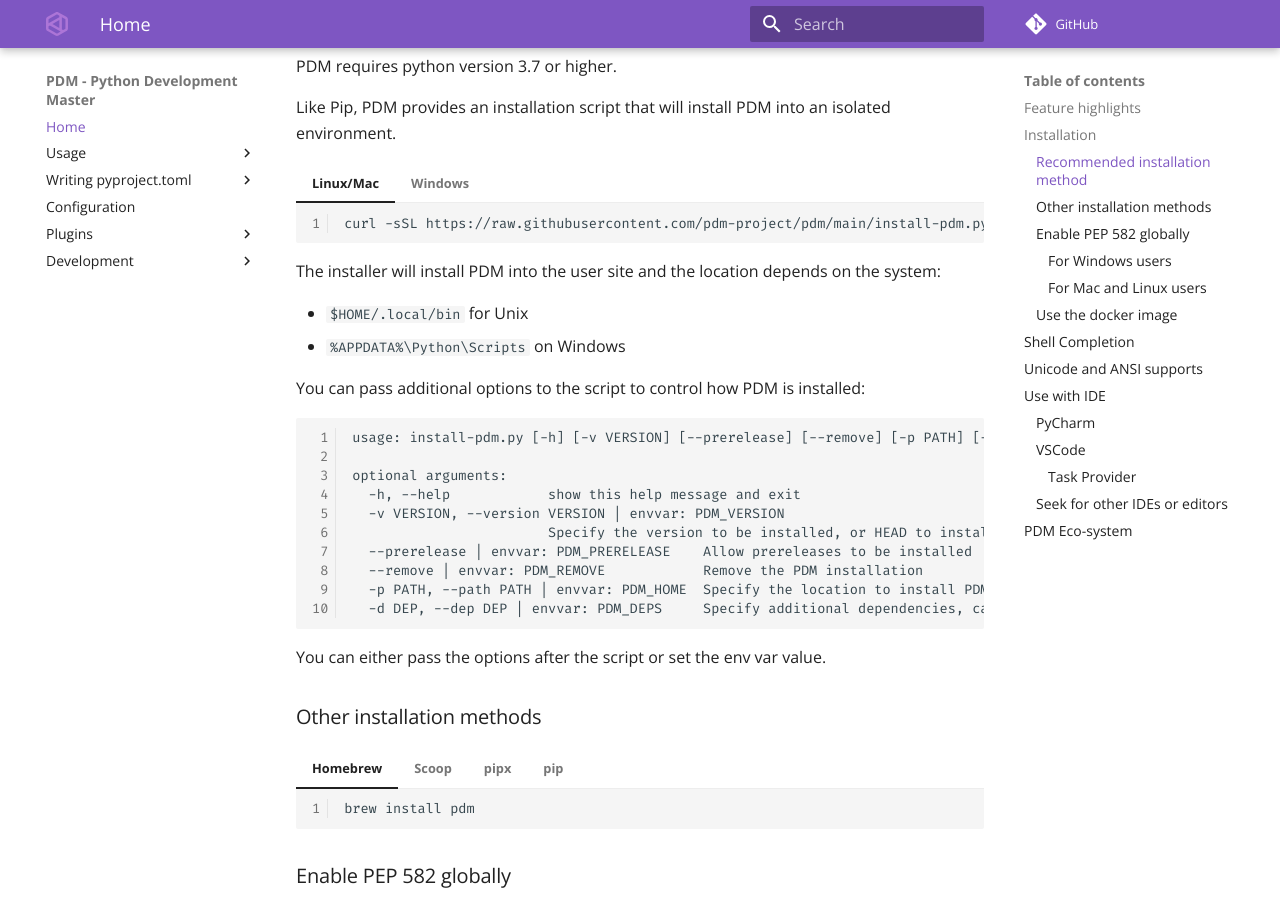
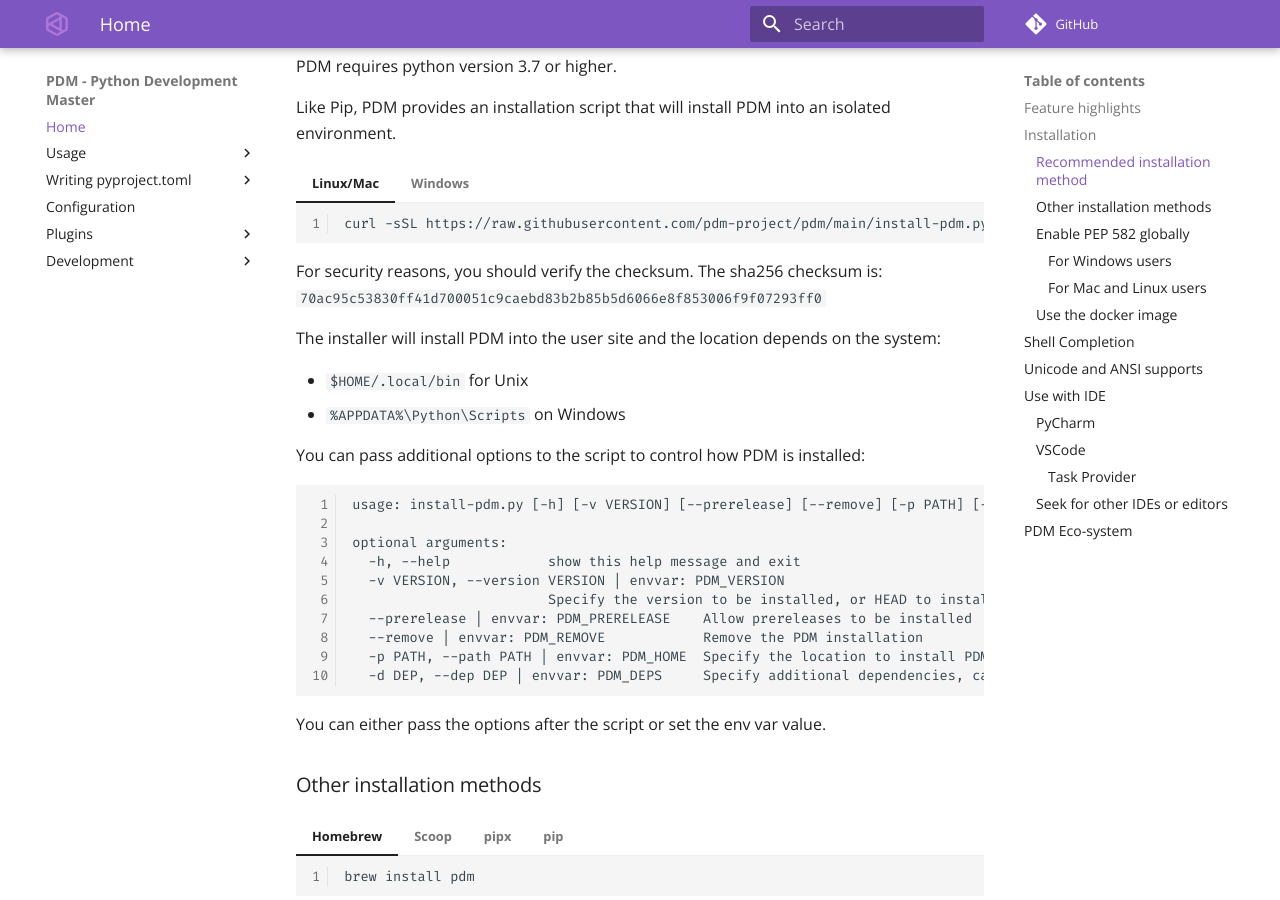
Before and after one commit to ChrisSanderser/pd-ms, an MkDocs documentation site: the page built from docs/docs/index.md, in a window 1280 px wide and 900 px high, scrolled down 1228 px. Built offline with MkDocs 1.6.1 and Material for MkDocs 9.7.7, drawn with Linux system fonts in a browser that asks for light colours; comment, search, counter and statistics services are not loaded.

Commit message:
add checksum to doc

````diff
--- a/docs/docs/index.md
+++ b/docs/docs/index.md
@@ -44,6 +44,9 @@ Like Pip, PDM provides an installation script that will install PDM into an isol
     (Invoke-WebRequest -Uri https://raw.githubusercontent.com/pdm-project/pdm/main/install-pdm.py -UseBasicParsing).Content | python -
     ```
 
+For security reasons, you should verify the checksum.
+The sha256 checksum is: `70ac95c53830ff41d700051c9caebd83b2b85b5d6066e8f853006f9f07293ff0`
+
 The installer will install PDM into the user site and the location depends on the system:
 
 - `$HOME/.local/bin` for Unix
@@ -65,7 +68,6 @@ optional arguments:
 ```
 
 You can either pass the options after the script or set the env var value.
-
 
 ### Other installation methods
 
--- a/docs/mkdocs.yml
+++ b/docs/mkdocs.yml
@@ -35,9 +35,10 @@ nav:
 markdown_extensions:
   - pymdownx.highlight:
       linenums: true
-  - pymdownx.tabbed
+  - pymdownx.superfences
+  - pymdownx.tabbed:
+      alternate_style: true
   - pymdownx.details
-  - pymdownx.superfences
   - admonition
   - tables
   - toc:
````
Also changed, not shown: README.md, README_zh.md.
